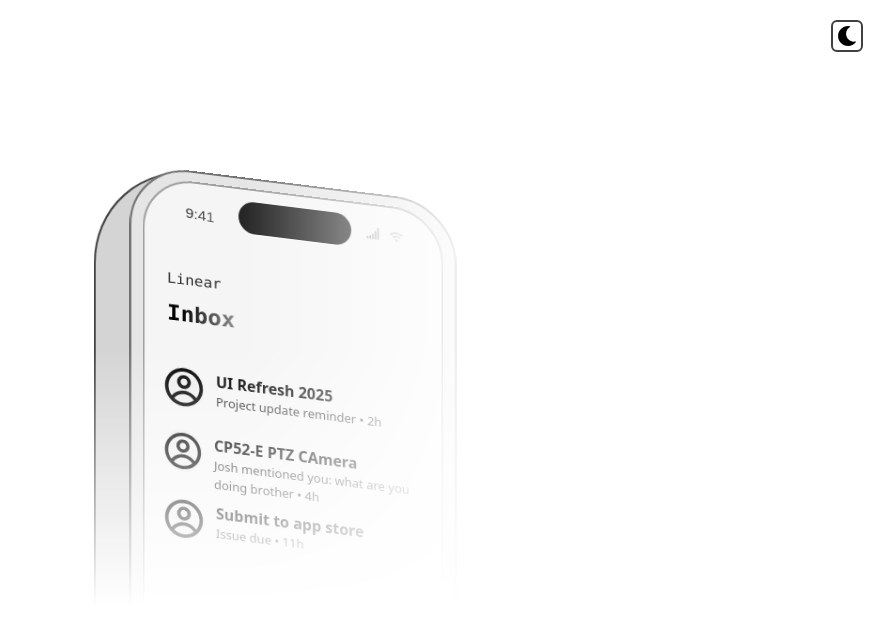
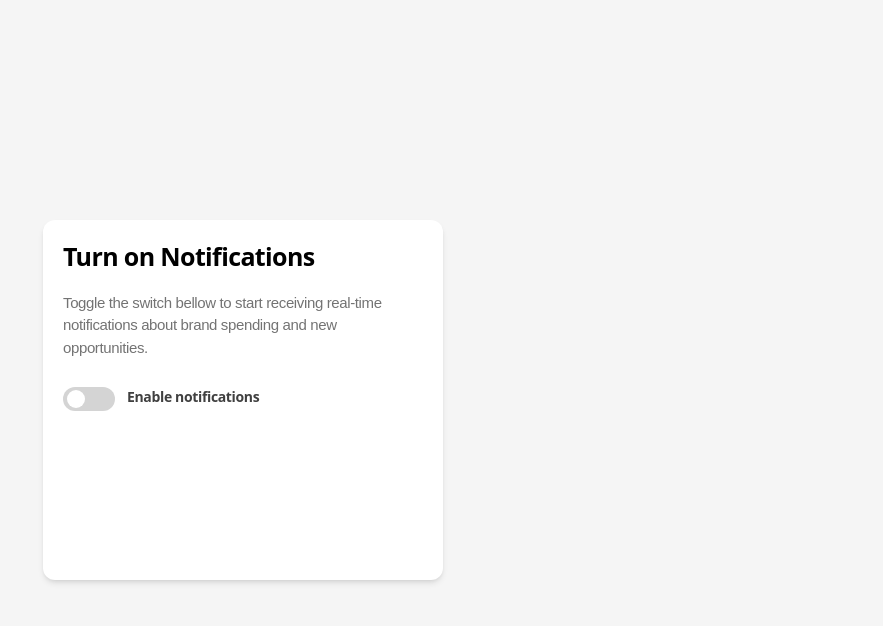
Before and after one commit to Sam721166/components, a React (Vite) app: page / in a window 1280 px wide. Shown: the top 626 px of the page, without its empty margins (397-1280 px from the left). Built offline with nearby package versions, Linux system fonts and the light colour scheme.

Commit message:
made notification card component

```diff
--- a/src/App.jsx
+++ b/src/App.jsx
@@ -3,13 +3,14 @@ import './App.css'
 import PinkCard from './components/pinkCard'
 import GreenCard from './components/greenCard'
 import Phone from './components/phone'
+import NotificationCard from './components/notificationCard'
 
 
 function App() {
 
   return (
     <>
-      <Phone />
+      <NotificationCard />
     </>
   )
 }
--- /dev/null
+++ b/src/components/notificationCard.jsx
@@ -0,0 +1,86 @@
+import React from 'react'
+import { FaRegCheckCircle } from "react-icons/fa";
+import { FaApple } from "react-icons/fa";
+import { FaCheckCircle } from "react-icons/fa";
+
+function NotificationCard() {
+  return (
+    <div className='min-h-screen w-screen bg-neutral-100 flex items-center justify-center'>
+        <div className='w-100 h-90 pb-1 overflow-hidden bg-white shadow-md rounded-xl flex items-center justify-center group'>
+
+            <div className='w-90 h-80  overflow-hidden bg-white'>
+                <h2 className='text-[25px] font-semibold tracking-tight'>Turn on Notifications</h2>
+                <p className='text-[15px] tracking-tight mt-4 text-neutral-500 font-ios'>Toggle the switch bellow to start receiving real-time notifications about brand spending and new opportunities.</p>
+
+                <div className='flex gap-3 mt-7 '>
+                    <div className='w-13 h-6 rounded-full bg-neutral-300 flex items-center  group-hover:bg-purple-800 transition-all duration-200'>
+                        <div className='absolute ml-1 size-4.5 rounded-full bg-white group-hover:ml-7.5 transition-all duration-200'></div>
+                    </div>
+
+                    <p className='text-sm font-semibold text-neutral-700 tracking-tight'>Enable notifications</p>
+                </div>
+
+                <div className='relative mt-8 flex justify-center'>
+
+                    <div className='absolute w-90 h-50 top-30 rounded-lg bg-white border-2 border-neutral-200 z-10 group-hover:top-10 transition-all duration-700  group-hover:delay-800 shadow-sm ease-in-out  [transition-delay:0.2s]'>
+
+                        <div className='flex gap-3 p-2 pl-5 pt-3 items-center'>
+                            <div className='size-9 mr-1 flex items-center justify-center rounded-md bg-black'>
+                                <FaApple className='text-[20px] text-white' />
+                            </div>
+                            <div className='flex flex-col gap-1 '>
+                                <h2 className='text-[17px] font-semibold'>Apple Q4 Campaign</h2>
+                                <p className='text-[14px] font-semibold text-neutral-500'>New product launch campaign</p>
+                            </div>
+                            <div>
+                                <h2 className='absolute top-3.5 right-5 text-[13px] font-semibold text-neutral-400'>5m ago</h2>
+                            </div>
+                        </div>
+                    </div>
+
+                    <div className='absolute w-85 h-100 top-30 rounded-lg bg-white border-2 border-neutral-200 z-8 group-hover:top-8 transition-all duration-600  shadow-sm ease-in-out [transition-delay:0.6s] group-hover:delay-400'>
+
+
+                         <div className='flex gap-3 p-2 pl-5 pt-3 items-center'>
+                            <div className='size-9 mr-1 flex items-center justify-center rounded-md bg-orange-500'>
+                                <p className='text-white'>T</p>
+                            </div>
+                            <div className='flex flex-col gap-1 '>
+                                <h2 className='text-[17px] font-semibold '>Total spend $80K</h2>
+                                <p className='text-[14px] font-semibold text-neutral-500'>25% spend last month</p>
+                            </div>
+                            <div>
+                                <h2 className='absolute top-3.5 right-5 text-[13px] font-semibold text-neutral-400'>2m ago</h2>
+                            </div>
+                        </div>
+
+                    </div>
+
+
+                    <div className='absolute w-80 h-50 top-30  rounded-lg bg-white border-2 border-neutral-200 z-6 group-hover:top-6 transition-all duration-500 shadow-sm ease-in-out [transition-delay:1s] group-hover:delay-0'>
+
+
+                         <div className='flex gap-3 p-2 pl-5 pt-3 items-center'>
+                            <div className='size-9 mr-1 flex items-center justify-center rounded-md bg-black'>
+                                <FaCheckCircle className='text-[19px] text-white' />
+                            </div>
+                            <div className='flex flex-col gap-1 '>
+                                <h2 className='text-[17px] font-semibold'>Nike Winner 2025</h2>
+                                <p className='text-[14px] font-semibold text-neutral-500'>New campaign from Nike</p>
+                            </div>
+                            <div>
+                                <h2 className='absolute top-3.5 right-5 text-[13px] font-semibold text-neutral-400'>10m ago</h2>
+                            </div>
+                        </div>
+
+                    </div>
+
+                </div>
+            </div>
+
+        </div>
+    </div>
+  )
+}
+
+export default NotificationCard
```
